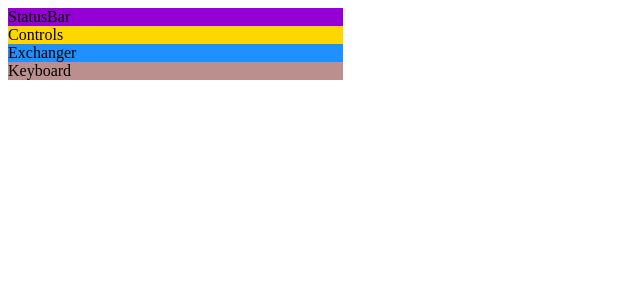
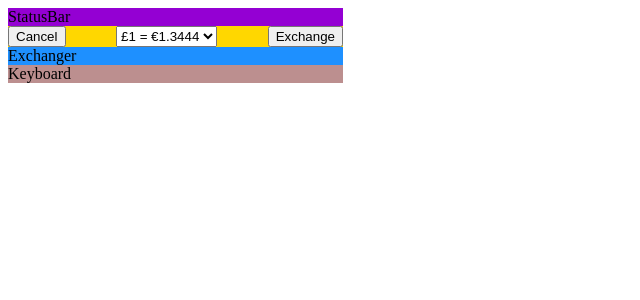
Before and after one commit to Ohar/test-revolut-exchange, a React app: page / in a window 1280 px wide. Shown: the top 300 px of the page, without its empty margins (0-640 px from the left). Built offline with nearby package versions, Linux system fonts and the light colour scheme; the HTML template or start-up script is replaced by a standard one.

Commit message:
Controls: add elements

```diff
--- a/src/components/Controls/index.jsx
+++ b/src/components/Controls/index.jsx
@@ -9,7 +9,11 @@ class Controls extends Component {
   render () {
     return (
       <section className='Controls'>
-        Controls
+        <button>Cancel</button>
+        <select>
+          <option>£1 = €1.3444</option>
+        </select>
+        <button>Exchange</button>
       </section>
     )
   }
--- a/src/components/Controls/style.less
+++ b/src/components/Controls/style.less
@@ -1,3 +1,5 @@
 .Controls {
   background-color: gold;
+  display: flex;
+  justify-content: space-between;
 }
```
